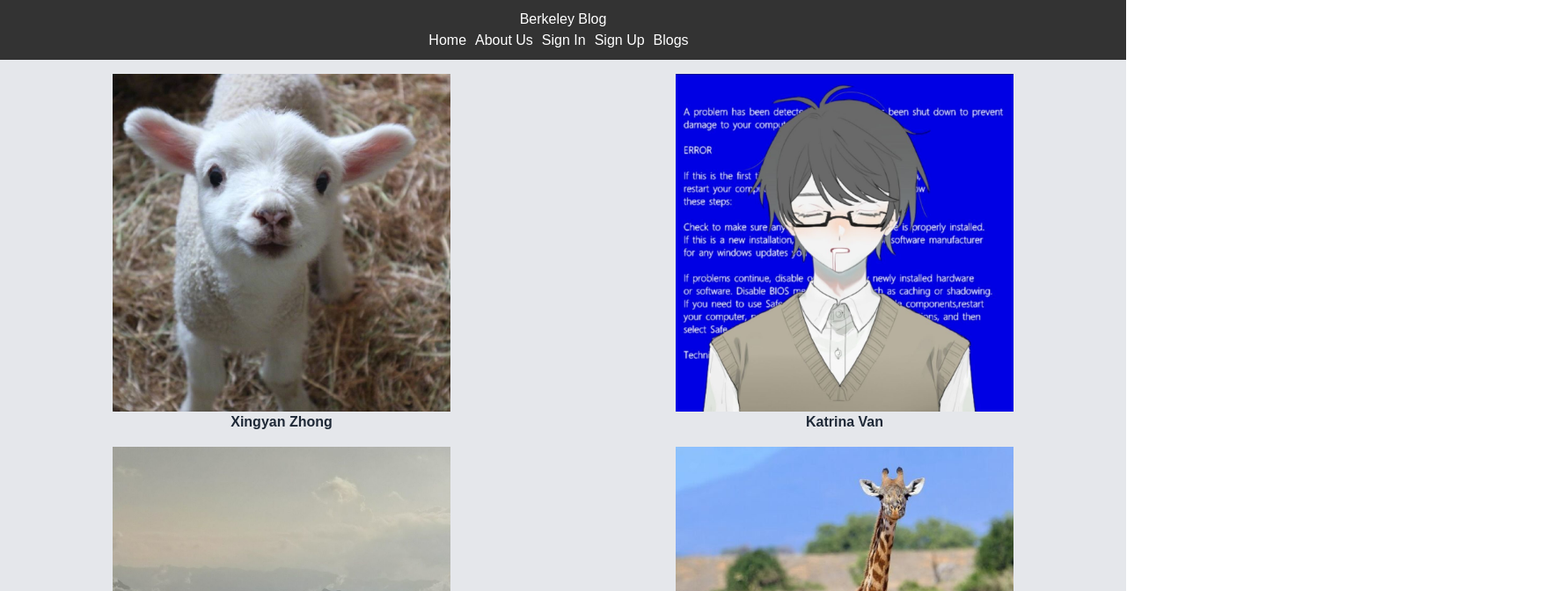
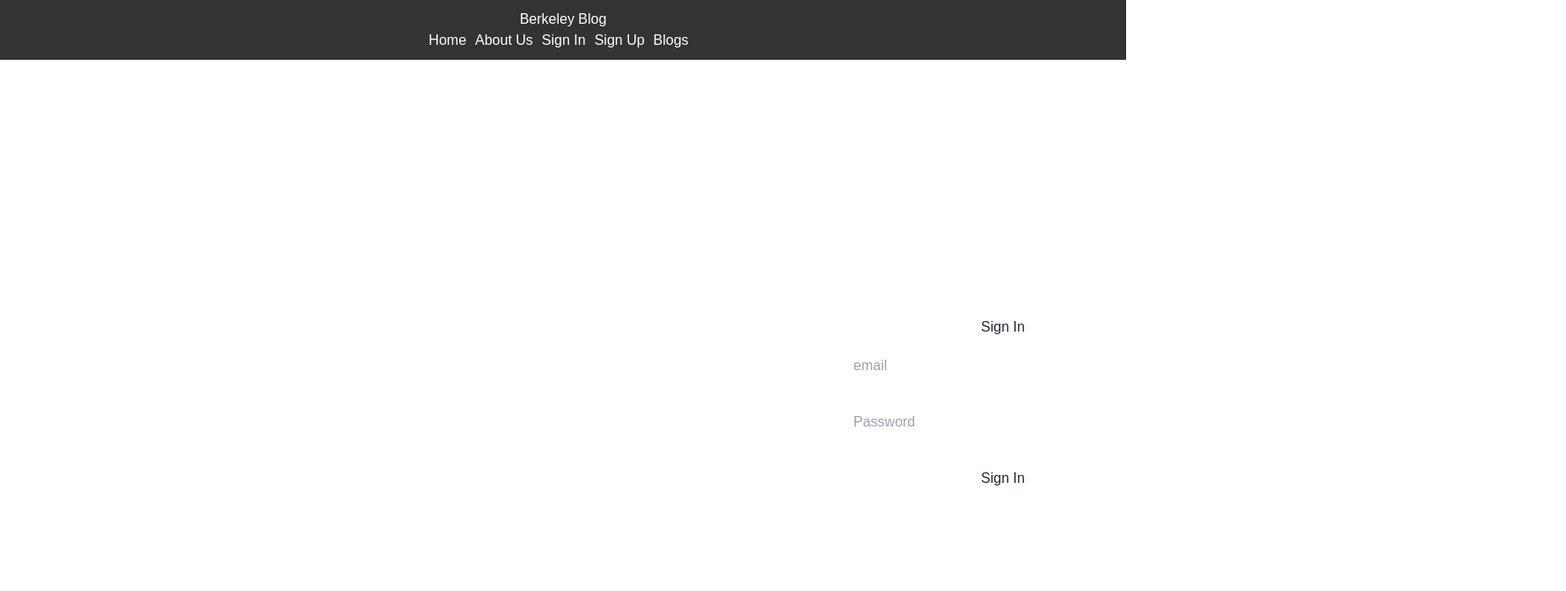
Before and after one commit to katrinavan/proj, a React (Vite) app in the folder vite-project/: page /signin in a window 1280 px wide. Shown: the top 672 px of the page at 88% size, 1780 px wide, since content can reach past the window. Built offline with nearby package versions, Linux system fonts and the light colour scheme.

Commit message:
fixed signin bugs

```diff
--- a/vite-project/src/App.jsx
+++ b/vite-project/src/App.jsx
@@ -46,7 +46,7 @@ const router = createBrowserRouter([
         element:(
             <div className="mb-100">
                 <Header/>
-                <About/>
+                <SignIn/>
                 <Footer/>
             </div>
         )
--- a/vite-project/src/pages/SignIn.jsx
+++ b/vite-project/src/pages/SignIn.jsx
@@ -25,7 +25,7 @@ const SignIn = () => {
       const data = await response.json();
 
       if (response.status === 200) {
-        navigate('/home');
+        navigate('/blogposts');
       } else {
         setErrorMessage('Incorrect email/password');
       }
```
